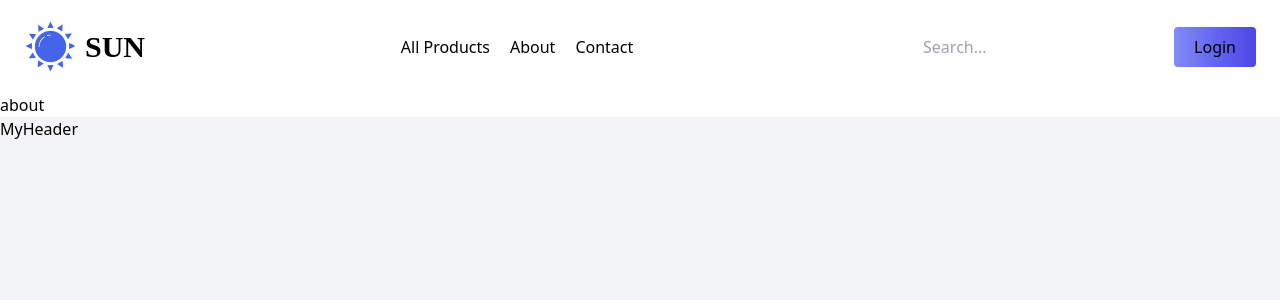
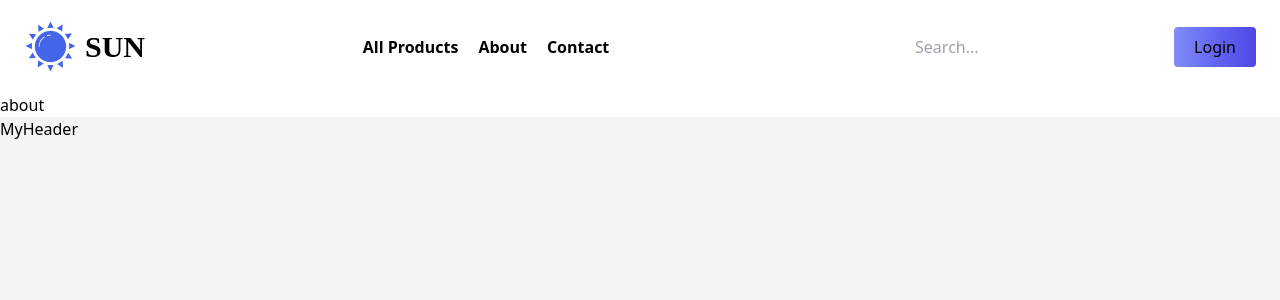
Before and after one commit to Nasrinmzd/react_store_project, a React (Vite) app: page /about in a window 1280 px wide. Shown: the top 300 px of the page. Built offline with nearby package versions, Linux system fonts and the light colour scheme; some icons are missing.

Commit message:
add shopping card on the nav

```diff
--- a/src/components/header/PageNav.jsx
+++ b/src/components/header/PageNav.jsx
@@ -1,13 +1,13 @@
 import { NavLink } from "react-router-dom";
 import Logo from "./Logo";
 import Button from "../Button";
-import { SearchNormal1 } from "iconsax-react";
+import { SearchNormal1, ShoppingCart } from "iconsax-react";
 
 function PageNav() {
   return (
     <nav className="flex justify-between items-center py-5 px-6">
       <Logo />
-      <ul className="flex gap-5">
+      <ul className="flex gap-5 font-bold">
         <li>
           <NavLink to="/products">All Products</NavLink>
         </li>
@@ -18,7 +18,10 @@ function PageNav() {
           <NavLink to="/contact">Contact</NavLink>
         </li>
       </ul>
-      <div className="flex gap-3 items-center">
+      <div className="flex gap-5 items-center">
+        <div>
+          <ShoppingCart size="34" color="#ffffff" />
+        </div>
         <div className="flex items-center bg-white p-2 rounded">
           <SearchNormal1 size="18" color="#000" />
           <input className="ml-2 outline-none text-black" type="Search" placeholder="Search..." />
```
